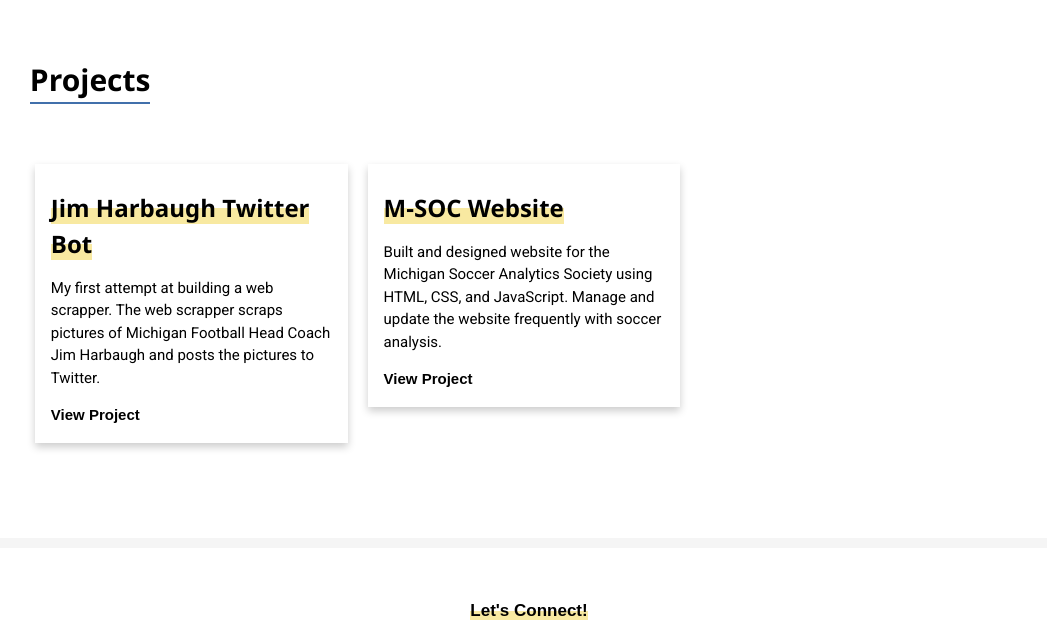
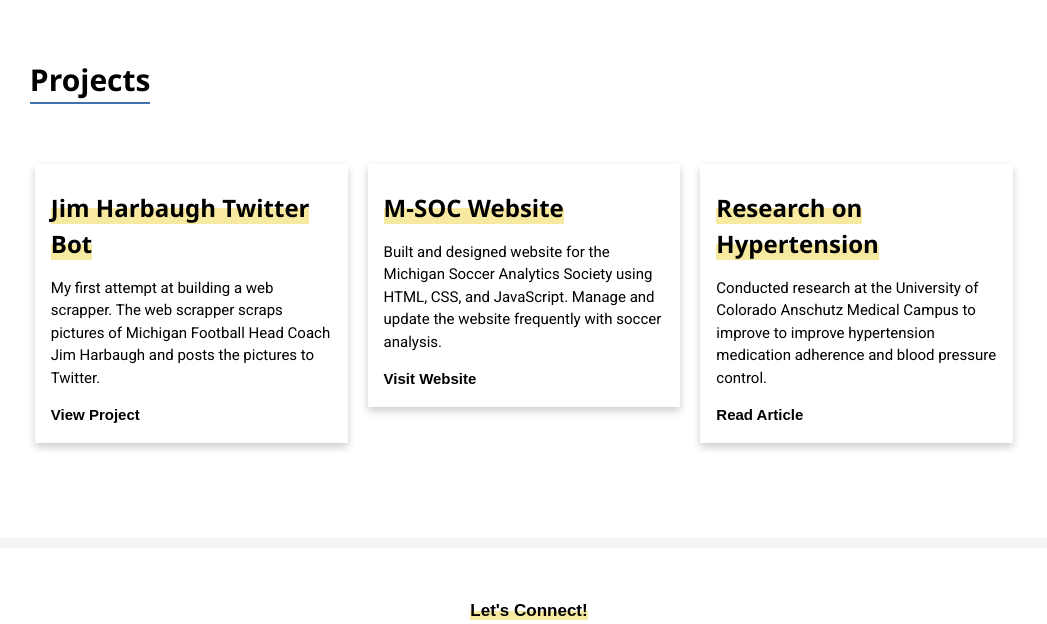
Before and after one commit to gho19/Personal-Website, a plain HTML site: page index.html in a window 1280 px wide. Shown: the part 4561-5185 px from the top of the page, without its empty margins (111-1158 px from the left). Drawn offline with nearby package versions, Linux system fonts and the light colour scheme.

Commit message:
Medical Research Project

```diff
--- a/index.html
+++ b/index.html
@@ -124,7 +124,7 @@
         <div class="card">
           <h3><span class="half_highlight_yellow"><b>Jim Harbaugh Twitter Bot</b></span></h3>
           <p>My first attempt at building a web scrapper. The web scrapper scraps pictures of Michigan Football Head Coach Jim Harbaugh and posts the pictures to Twitter.</p>
-        <a href="https://github.com/gho19/Twitter-Bot">View Project</a>
+            <a href="https://github.com/gho19/Twitter-Bot" target="_blank">View Project</a>
         </div>
       </div>
 
@@ -133,53 +133,22 @@
           <h3><span class="half_highlight_yellow"><b>M-SOC Website</b></span></h3>
           <h3> </h3>
           <p>Built and designed website for the Michigan Soccer Analytics Society using HTML, CSS, and JavaScript. Manage and update the website frequently with soccer analysis.</p>
-        <a href="https://msocanalytics.org">View Project</a>
+            <a href="https://msocanalytics.org" target="_blank">Visit Website</a>
+        </div>
+      </div>
+
+      <div class="column">
+        <div class="card">
+          <h3><span class="half_highlight_yellow"><b>Research on Hypertension</b></span></h3>
+          <h3> </h3>
+          <p>Conducted research at the University of Colorado Anschutz Medical Campus to improve to improve hypertension medication adherence and blood pressure control.</p>
+            <a href="https://link.springer.com/article/10.1007/s11906-018-0830-x" target="_blank">Read Article</a>
         </div>
       </div>
 </section>
 
 <hr style="height:10px;border:none;color:#f5f5f5;background-color:#f5f5f5;" />
 
-
-<!------------------ FUN FACTS ---------------------->
-<!--
-<section>
-  <div class="middle">
-    <div class="counting-sec">
-      <div class="inner-width">
-
-        <div class="col">
-          <i class="fa fa-code" style="font-size:24px"></i>
-          <div class="num">10731</div>
-          Lines of Code Written
-        </div>
-
-        <div class="col">
-          <i class='fas fa-football-ball' style="font-size:24px"></i>
-          <div class="num">7</div>
-          Michigan Football Games Attended
-        </div>
-
-        <div class="col">
-          <i class="fas fa-globe-americas" style="font-size:24px"></i>
-          <div class="num">11</div>
-          Countries Traveled To
-        </div>
-
-        <div class="col">
-          <i class="fa fa-heart" style="font-size:24px"></i>
-          <div class="num">208</div>
-          Volunteer Hours
-        </div>
-
-      </div>
-    </div>
-  </div>
-  <script type="text/javascript">
-    $(".num").counterUp({delay:20,time:1000});
-  </script>
-</section>
--->
 
 <!------------------ FOOTER ---------------------->
 <section id="contact" class="footer">
```
Lines whose indentation alone changed are shown as unchanged.
